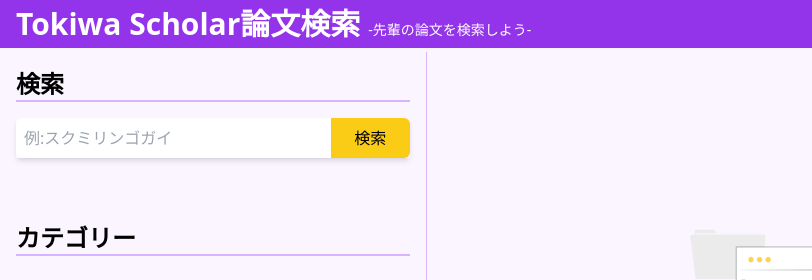
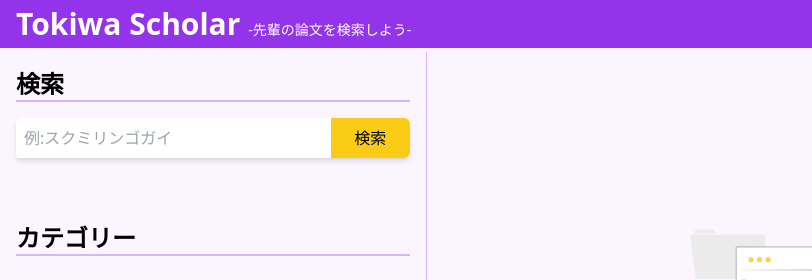
Before and after one commit to morozumi-yusaku/tokiwa, a plain HTML site: page index.html in a window 1280 px wide. Shown: the top 280 px of the page, 0-812 px from the left. Drawn offline with nearby package versions, Linux system fonts and the light colour scheme; no server answers.

Commit message:
Update index.html

```diff
--- a/index.html
+++ b/index.html
@@ -30,7 +30,7 @@
         <header class="bg-purple-600 w-full flex items-center justify-between h-12 px-2 text-white">
             <h1 class="text-3xl font-black flex">
                 <span class="ml-2">
-                    Tokiwa Scholar論文検索
+                    Tokiwa Scholar
                     <span class="text-sm font-normal">-先輩の論文を検索しよう-</span>
                 </span>
             </h1>
```
